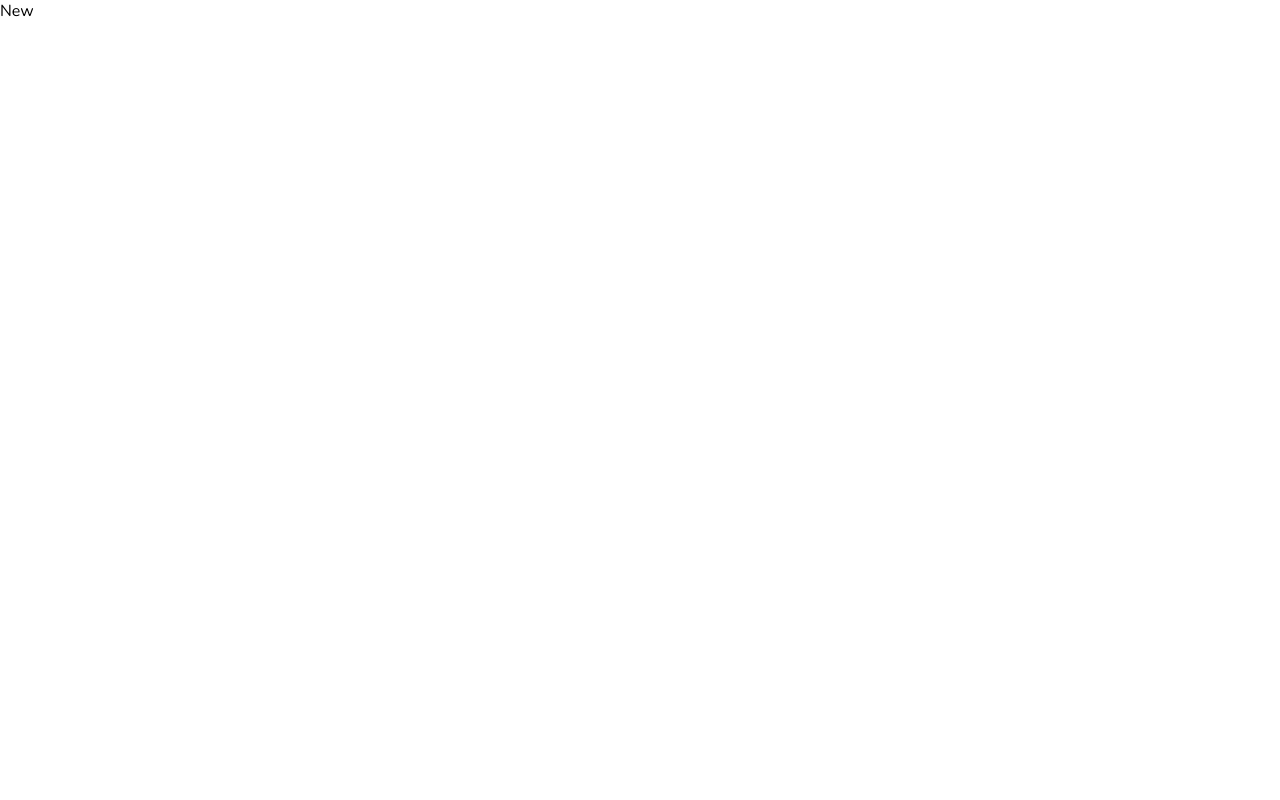
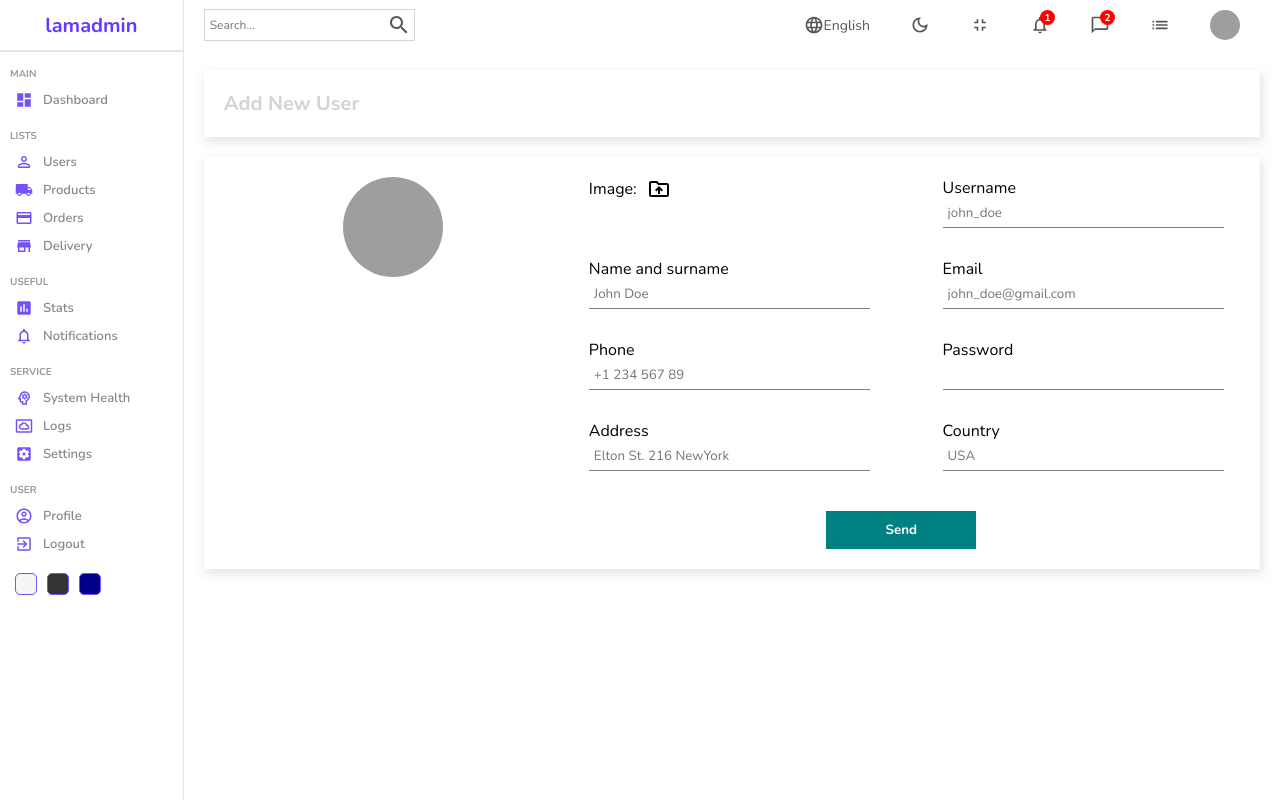
Before and after one commit to charnelito/ReactAdminPanel, a React (Create React App) app: page /users/new in a window 1280 px wide. Built offline with nearby package versions, Linux system fonts and the light colour scheme; grey boxes are pictures that could not be loaded.

Commit message:
React Form Usage Design

```diff
--- a/src/App.js
+++ b/src/App.js
@@ -8,6 +8,7 @@
   Routes,
   Route,
 } from "react-router-dom";
+import { userInputs, productInputs } from "./formSource";
 
 function App() {
   return (
@@ -22,7 +23,7 @@
               <Route path=":userId" element={<Single />} />
               <Route
                 path="new"
-                element={<New />}
+                element={<New inputs={ userInputs} title="Add New User" />}
               />
             </Route>
              <Route path="products">
@@ -30,7 +31,7 @@
               <Route path=":productId" element={<Single />} />
               <Route
                 path="new"
-                element={<New />}
+                element={<New inputs={ productInputs} title="Add New Product" />}
               />
             </Route>
           </Route>
--- /dev/null
+++ b/src/formSource.js
@@ -0,0 +1,76 @@
+export const userInputs = [
+    {
+      id: 1,
+      label: "Username",
+      type: "text",
+      placeholder: "john_doe",
+    },
+    {
+      id: 2,
+      label: "Name and surname",
+      type: "text",
+      placeholder: "John Doe",
+    },
+    {
+      id: 3,
+      label: "Email",
+      type: "mail",
+      placeholder: "john_doe@gmail.com",
+    },
+    {
+      id: 4,
+      label: "Phone",
+      type: "text",
+      placeholder: "+1 234 567 89",
+    },
+    {
+      id: 5,
+      label: "Password",
+      type: "password",
+    },
+    {
+      id: 6,
+      label: "Address",
+      type: "text",
+      placeholder: "Elton St. 216 NewYork",
+    },
+    {
+      id: 7,
+      label: "Country",
+      type: "text",
+      placeholder: "USA",
+    },
+  ];
+
+  export const productInputs = [
+    {
+      id: 1,
+      label: "Title",
+      type: "text",
+      placeholder: "Apple Macbook Pro",
+    },
+    {
+      id: 2,
+      label: "Description",
+      type: "text",
+      placeholder: "Description",
+    },
+    {
+      id: 3,
+      label: "Category",
+      type: "text",
+      placeholder: "Computers",
+    },
+    {
+      id: 4,
+      label: "Price",
+      type: "text",
+      placeholder: "100",
+    },
+    {
+      id: 5,
+      label: "Stock",
+      type: "text",
+      placeholder: "in stock",
+    },
+  ];
--- a/src/pages/new/New.jsx
+++ b/src/pages/new/New.jsx
@@ -1,9 +1,58 @@
-import "./new.scss"
+import "./new.scss";
+import Sidebar from "../../components/sidebar/Sidebar";
+import Navbar from "../../components/navbar/Navbar";
+import DriveFolderUploadOutlinedIcon from "@mui/icons-material/DriveFolderUploadOutlined";
+import { useState } from "react";
 
-function New() {
+const New = ({ inputs, title }) => {
+  const [file, setFile] = useState("");
+
+  // console.log(file)
   return (
-    <div>New</div>
-  )
-}
+    <div className="new">
+      <Sidebar />
+      <div className="newContainer">
+        <Navbar />
+        <div className="top">
+          <h1>{ title }</h1>
+        </div>
+        <div className="bottom">
+          <div className="left">
+            <img
+              src={file ? URL.createObjectURL(file)
+                : "https://icon-library.com/images/no-image-icon/no-image-icon-0.jpg"
+              }
+              alt=""
+            />
+          </div>
+          <div className="right">
+            <form>
+              <div className="formInput">
+                <label htmlFor="file">
+                  Image: <DriveFolderUploadOutlinedIcon className="icon" />
+                </label>
+                <input
+                  type="file"
+                  id="file"
+                  onChange={(e) => setFile(e.target.files[0])}
+                  style={{ display: "none" }}
+                />
+              </div>
+
+              {inputs.map((input) => (
+                <div className="formInput" key={input.id}>
+                  <label>{input.label}</label>
+                  <input type={input.type} placeholder={input.placeholder} />
+              </div>
+                ))}
+
+              <button>Send</button>
+            </form>
+          </div>
+        </div>
+      </div>
+    </div>
+  );
+};
 
 export default New
--- a/src/pages/new/new.scss
+++ b/src/pages/new/new.scss
@@ -0,0 +1,77 @@
+.new {
+  width: 100%;
+  display: flex;
+
+  .newContainer {
+    flex: 6;
+
+    .top,
+    .bottom {
+      -webkit-box-shadow: 2px 4px 10px 1px rgba(0, 0, 0, 0.47);
+      box-shadow: 2px 4px 10px 1px rgba(201, 201, 201, 0.47);
+      padding: 20px;
+      margin: 20px;
+      display: flex;
+
+      h1 {
+        color: lightgray;
+        font-size: 20px;
+      }
+
+      .left {
+        flex: 1;
+        text-align: center;
+
+        img {
+          width: 100px;
+          height: 100px;
+          border-radius: 50%;
+          object-fit: cover;
+        }
+      }
+
+      .right {
+        flex: 2;
+
+        form {
+          display: flex;
+          flex-wrap: wrap;
+          gap: 30px;
+          justify-content: space-around;
+
+          .formInput {
+            width: 40%;
+
+            label {
+              display: flex;
+              align-items: center;
+              gap: 10px;
+
+              .icon {
+                cursor: pointer;
+              }
+            }
+
+            input {
+              width: 100%;
+              padding: 5px;
+              border: none;
+              border-bottom: 1px solid gray;
+            }
+          }
+
+          button {
+            width: 150px;
+            padding: 10px;
+            border: none;
+            background-color: teal;
+            color: white;
+            font-weight: bold;
+            cursor: pointer;
+            margin-top: 10px;
+          }
+        }
+      }
+    }
+  }
+}
```
